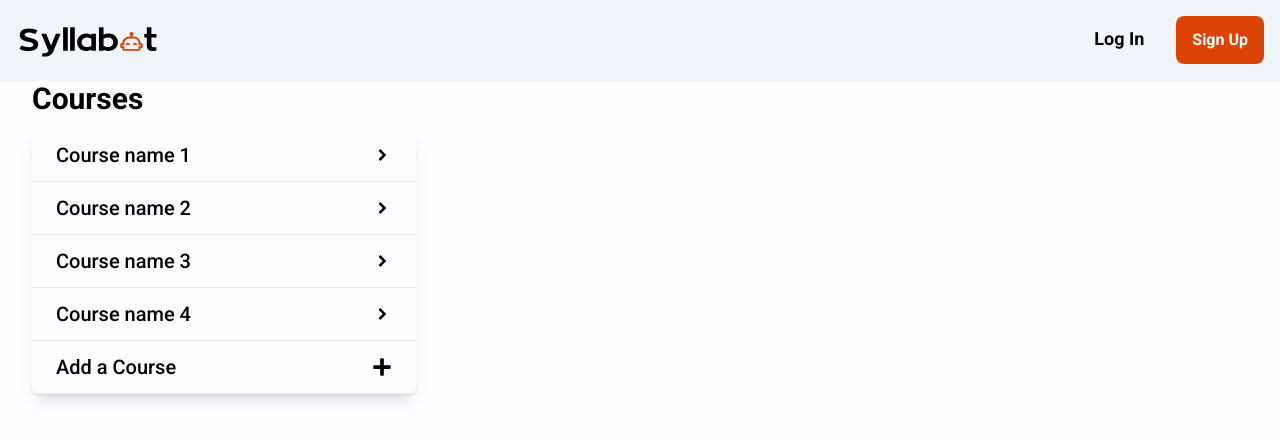
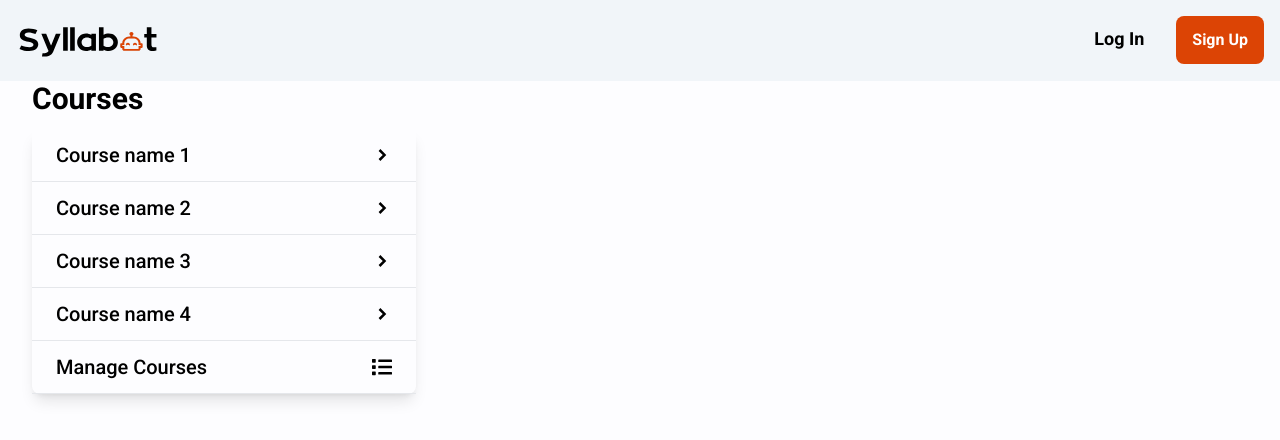
Before and after one commit to Nyumat/Syllabot, a React (Vite) app in the folder client/: page /chat in a window 1280 px wide. Shown: the top 440 px of the page. Built offline with nearby package versions, Linux system fonts and the light colour scheme; no server answers.

Commit message:
Added types, additions to home and manage screen
with auth

```diff
--- a/client/src/components/CourseSidePanel.tsx
+++ b/client/src/components/CourseSidePanel.tsx
@@ -1,23 +1,65 @@
 import CourseBtn from "../components/buttons/CourseBtn";
-import { FaPlus } from "react-icons/fa";
+import { FaPlus, FaList } from "react-icons/fa";
+import {
+  SignedIn,
+  SignedOut,
+  RedirectToSignIn
+} from "@clerk/clerk-react";
+import { Course } from "../data/types";
 
-export default function CourseSidePanel() {
+type CourseSidePanelType = {
+  addCourseButton?: boolean
+  userClicked: (id: string) => any
+  userClickedManageOrAdd: () => any
+}
+
+export default function CourseSidePanel({ addCourseButton, userClicked, userClickedManageOrAdd }: CourseSidePanelType) {
+
+  const courses: Course[] = [
+    {
+      id: "1",
+      courseTitle: "Course name 1"
+    },
+    {
+      id: "93932",
+      courseTitle: "Course name 2"
+    },
+    {
+      id: "irg8324",
+      courseTitle: "Course name 3"
+    },
+    {
+      id: "fiefgi",
+      courseTitle: "Course name 4"
+    },
+  ]
+
   return (
     <div className="col-span-1">
       <div className="text-3xl font-semibold text-start pl-8 select-none">
         Courses
       </div>
       <div className="flex flex-col shadow-lg rounded-lg ml-8 mt-3">
-          <CourseBtn coursename={"Course name 1 "} />
-          <CourseBtn coursename={"Course name 2"} />
-          <CourseBtn coursename={"Course name 3"} />
-          <CourseBtn coursename={"Course name 4"} />
+        {courses.map(course => <CourseBtn id={course.id} coursename={course.courseTitle} onClick={userClicked} />)}
+
+        {addCourseButton ?
           <button
             className="flex flex-row items-center
            justify-between px-6 pt-3 pb-3 text-start text-xl font-medium bg-transparent border-solid hover:bg-primary-grey transition ease-linear border-b focus:bg-primary-grey focus:text-primary-orange"
+            onClick={userClickedManageOrAdd}
           >
+
             Add a Course <FaPlus />
+          </button> :
+          <button
+            className="flex flex-row items-center
+           justify-between px-6 pt-3 pb-3 text-start text-xl font-medium bg-transparent border-solid hover:bg-primary-grey transition ease-linear border-b focus:bg-primary-grey focus:text-primary-orange"
+            onClick={userClickedManageOrAdd}
+          >
+
+            Manage Courses <FaList />
           </button>
+        }
       </div>
     </div>
   );
--- a/client/src/components/buttons/CourseBtn.tsx
+++ b/client/src/components/buttons/CourseBtn.tsx
@@ -1,8 +1,14 @@
 import { BiSolidChevronRight } from "react-icons/bi";
 
-export default function CourseBtn({ coursename }) {
+type CourseButtonType = {
+  id: string
+  coursename: string
+  onClick: (id: string) => any
+}
+
+export default function CourseBtn({ id, coursename, onClick }: CourseButtonType) {
   return (
-    <button className="flex flex-row items-center justify-between px-6 pt-3 pb-3 text-start text-xl font-medium bg-transparent border-solid hover:bg-primary-grey transition ease-linear border-b focus:bg-primary-grey focus:text-primary-orange">
+    <button className="flex flex-row items-center justify-between px-6 pt-3 pb-3 text-start text-xl font-medium bg-transparent border-solid hover:bg-primary-grey transition ease-linear border-b focus:bg-primary-grey focus:text-primary-orange" onClick={() => onClick(id)}>
       {coursename} <BiSolidChevronRight />
     </button>
   );
--- /dev/null
+++ b/client/src/data/types.ts
@@ -0,0 +1,10 @@
+export type Course = {
+    id: string
+    courseTitle: string
+    instructorName?: string
+    schedule?: string
+    importantNotes?: {
+        title: string
+        description: string
+    }[]
+}
--- a/client/src/pages/Home.tsx
+++ b/client/src/pages/Home.tsx
@@ -1,18 +1,31 @@
 import NavBar from "../components/NavBar";
 import {
-    SignedIn,
-    SignedOut,
+    useAuth,
+    useClerk
 } from "@clerk/clerk-react";
 import { Navigate } from 'react-router-dom';
+import { useNavigate } from "react-router-dom";
 import CourseSidePanel from "../components/CourseSidePanel";
 
 export default function Home() {
+    const { isSignedIn } = useAuth();
+    const clerk = useClerk();
+    const navigate = useNavigate();
+
+    const userClickedManage = () => {
+        if (isSignedIn) {
+            navigate("/manage");
+        } else {
+            clerk.openSignUp();
+        }
+    }
+
     return (
         <>
             <div className="text-center items-center justify-center content-center h-full font-body">
                 <NavBar />
                 <div className="grid grid-cols-3 gap-4">
-                    <CourseSidePanel />
+                    <CourseSidePanel userClicked={(id: string) => console.log(id)} userClickedManageOrAdd={userClickedManage}/>
                 </div>
             </div>
         </>
--- a/client/src/pages/Manage.tsx
+++ b/client/src/pages/Manage.tsx
@@ -38,7 +38,7 @@ export default function Manage() {
         </button>
       </div> */}
           <div className="grid grid-cols-3 gap-4">
-            <CourseSidePanel />
+            <CourseSidePanel addCourseButton userClicked={(id: string) => console.log(id)} userClickedManageOrAdd={() => null}/>
             <CourseInfo />
           </div>
         </div>
```
Lines whose indentation alone changed are shown as unchanged.
